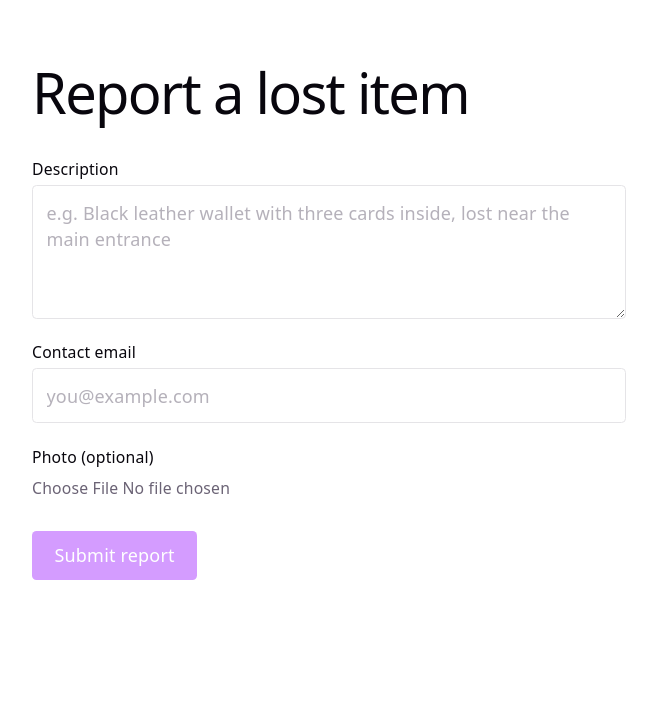
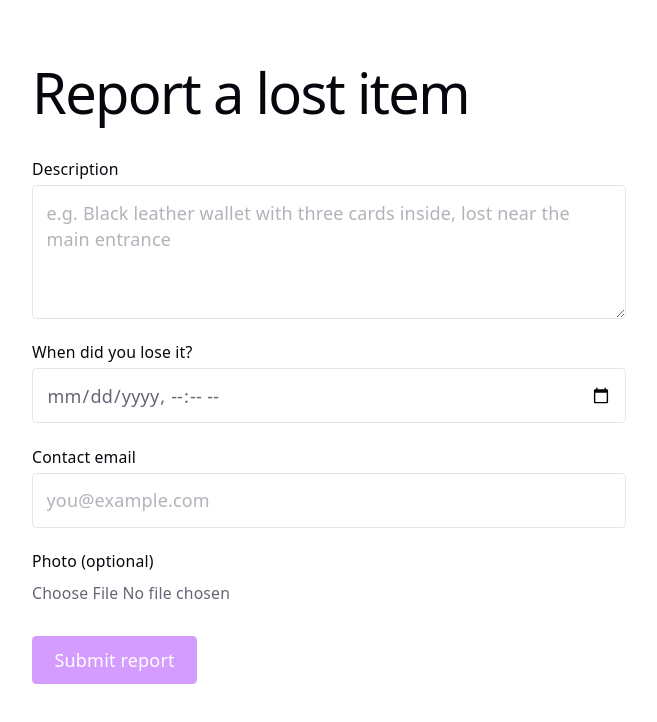
Before and after one commit to AET-DevOps26/team-chaos-monkeys, a React (Vite) app in the folder client/: page /report in a window 1280 px wide. Shown: the top 722 px of the page, without its empty margins (311-968 px from the left). Built offline with nearby package versions, Linux system fonts and the light colour scheme.

Commit message:
feat: integrate lost item reporting functionality with date input and API call

```diff
--- a/client/src/pages/public/ReportLostItem/ReportLostItem.tsx
+++ b/client/src/pages/public/ReportLostItem/ReportLostItem.tsx
@@ -2,6 +2,7 @@ import { useEffect, useState } from 'react'
 import { useForm } from 'react-hook-form'
 import { zodResolver } from '@hookform/resolvers/zod'
 import { reportLostItemSchema, type ReportLostItemInput } from './schema'
+import { useCreateLostReport } from '@/api/lost-items/lost-report-controller/lost-report-controller'
 
 export default function ReportLostItem() {
   const {
@@ -9,12 +10,15 @@ export default function ReportLostItem() {
     handleSubmit,
     setValue,
     watch,
+    reset,
     formState: { errors, isValid },
   } = useForm<ReportLostItemInput>({
     resolver: zodResolver(reportLostItemSchema),
     mode: 'onChange',
-    defaultValues: { description: '', contactEmail: '', photo: null },
+    defaultValues: { description: '', contactEmail: '', lostAt: '', photo: null },
   })
+
+  const { mutate, isPending, isSuccess, isError, error } = useCreateLostReport()
 
   const photo = watch('photo')
   const [previewUrl, setPreviewUrl] = useState<string | null>(null)
@@ -30,7 +34,20 @@ export default function ReportLostItem() {
   }, [photo])
 
   const onSubmit = (data: ReportLostItemInput) => {
-    console.log('lost item report payload', data)
+    mutate(
+      {
+        data: {
+          description: data.description,
+          contactEmail: data.contactEmail,
+          lostAt: new Date(data.lostAt).toISOString(),
+        },
+      },
+      {
+        onSuccess: () => {
+          reset()
+        },
+      },
+    )
   }
 
   return (
@@ -53,6 +70,21 @@ export default function ReportLostItem() {
           />
           {errors.description && (
             <span className="text-sm text-red-500">{errors.description.message}</span>
+          )}
+        </div>
+
+        <div className="flex flex-col gap-1">
+          <label htmlFor="lostAt" className="text-sm font-medium text-text-h">
+            When did you lose it?
+          </label>
+          <input
+            id="lostAt"
+            type="datetime-local"
+            className="rounded border border-border bg-transparent p-3 outline-none focus:border-accent"
+            {...register('lostAt')}
+          />
+          {errors.lostAt && (
+            <span className="text-sm text-red-500">{errors.lostAt.message}</span>
           )}
         </div>
 
@@ -98,11 +130,20 @@ export default function ReportLostItem() {
 
         <button
           type="submit"
-          disabled={!isValid}
+          disabled={!isValid || isPending}
           className="mt-2 self-start rounded bg-accent px-5 py-2.5 font-medium text-white transition-opacity disabled:cursor-not-allowed disabled:opacity-50"
         >
-          Submit report
+          {isPending ? 'Submitting…' : 'Submit report'}
         </button>
+
+        {isSuccess && (
+          <p className="text-sm text-green-600">Report submitted. Thanks!</p>
+        )}
+        {isError && (
+          <p className="text-sm text-red-500">
+            {error?.message ?? 'Something went wrong. Please try again.'}
+          </p>
+        )}
       </form>
     </main>
   )
--- a/client/src/pages/public/ReportLostItem/schema.ts
+++ b/client/src/pages/public/ReportLostItem/schema.ts
@@ -3,6 +3,12 @@ import { createLostReportBody } from '@/api/lost-items/zod'
 
 export const reportLostItemSchema = createLostReportBody
   .pick({ description: true, contactEmail: true })
-  .extend({ photo: z.instanceof(File).nullable() })
+  .extend({
+    lostAt: z
+      .string()
+      .min(1, 'Please pick when you lost it')
+      .refine((v) => !Number.isNaN(Date.parse(v)), 'Invalid date'),
+    photo: z.instanceof(File).nullable(),
+  })
 
 export type ReportLostItemInput = z.infer<typeof reportLostItemSchema>
```
